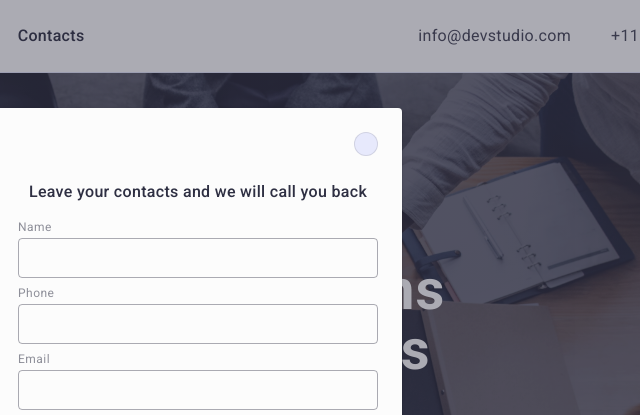
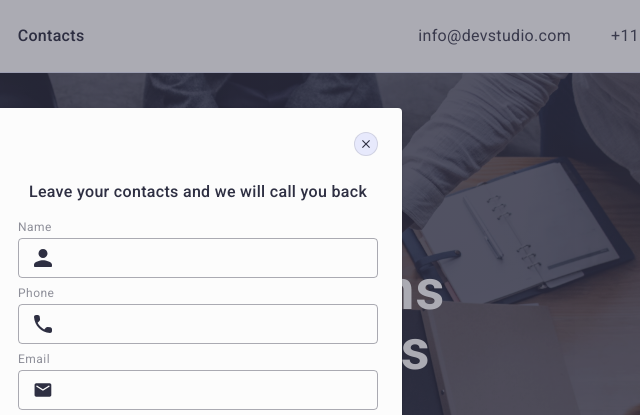
Before and after one commit to Nazar-orlovskuy/goit-markup-hw-05, a plain HTML site: page index.html in a window 1280 px wide. Shown: the top 415 px of the page, 442-1082 px from the left. Drawn offline with nearby package versions, Linux system fonts and the light colour scheme; the site is published under a folder, as on GitHub Pages, so addresses that start at the root find nothing; a script that the page names is missing.

Commit message:
оновлено

```diff
--- a/index.html
+++ b/index.html
@@ -575,7 +575,7 @@
             <button class="footer-button" type="submit">
               Subscribe
               <svg class="footer-send-icon" width="24" height="24">
-                <use href="/images/icons.svg#icon-icon-send"></use>
+                <use href="./images/icons.svg#icon-icon-send"></use>
               </svg>
             </button>
           </form>
@@ -587,7 +587,7 @@
       <div class="modal">
         <button class="close-bth" type="button">
           <svg class="close" width="8" height="8">
-            <use href="/images/icons.svg#icon-close"></use>
+            <use href="./images/icons.svg#icon-close"></use>
           </svg>
         </button>
 
@@ -604,7 +604,7 @@
                 id="user-name"
               />
               <svg class="form-icons" width="18" height="24">
-                <use href="/images/icons.svg#icon-person"></use>
+                <use href="./images/icons.svg#icon-person"></use>
               </svg>
             </div>
           </div>
@@ -619,7 +619,7 @@
                 id="user-phone"
               />
               <svg class="form-icons" width="18" height="24">
-                <use href="/images/icons.svg#icon-telephone"></use>
+                <use href="./images/icons.svg#icon-telephone"></use>
               </svg>
             </div>
           </div>
@@ -634,7 +634,7 @@
                 id="user-email"
               />
               <svg class="form-icons" width="18" height="24">
-                <use href="/images/icons.svg#icon-mail"></use>
+                <use href="./images/icons.svg#icon-mail"></use>
               </svg>
             </div>
           </div>
@@ -661,7 +661,7 @@
             <label class="form-agreement" for="user-privacy">
               <span class="checkbox">
                 <svg class="check-icon" width="10" height="8">
-                  <use href="/images/icons.svg#icon-tick"></use>
+                  <use href="./images/icons.svg#icon-tick"></use>
                 </svg>
               </span>
               I accept the terms and conditions of the
```
